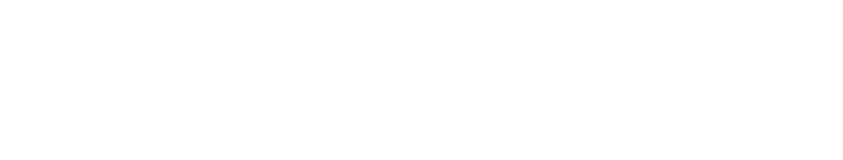
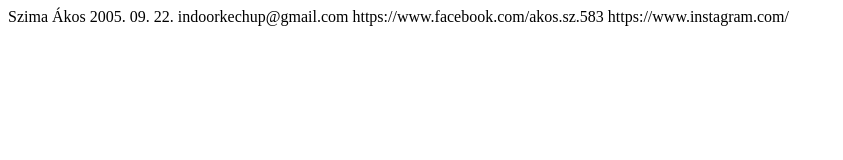
Before and after one commit to k3tchupp/-n-letrajz, a plain HTML site: page önéletrajz/index.html in a window 1280 px wide. Shown: the whole page, without its empty margins (0-843 px from the left). Drawn offline with Linux system fonts and the light colour scheme.

Commit message:
Add files via upload

```diff
--- a/önéletrajz/index.html
+++ b/önéletrajz/index.html
@@ -6,6 +6,10 @@
     <title>Document</title>
 </head>
 <body>
-
+    Szima Ákos
+    2005. 09. 22.
+    indoorkechup@gmail.com
+    https://www.facebook.com/akos.sz.583
+    https://www.instagram.com/
 </body>
 </html>
```
